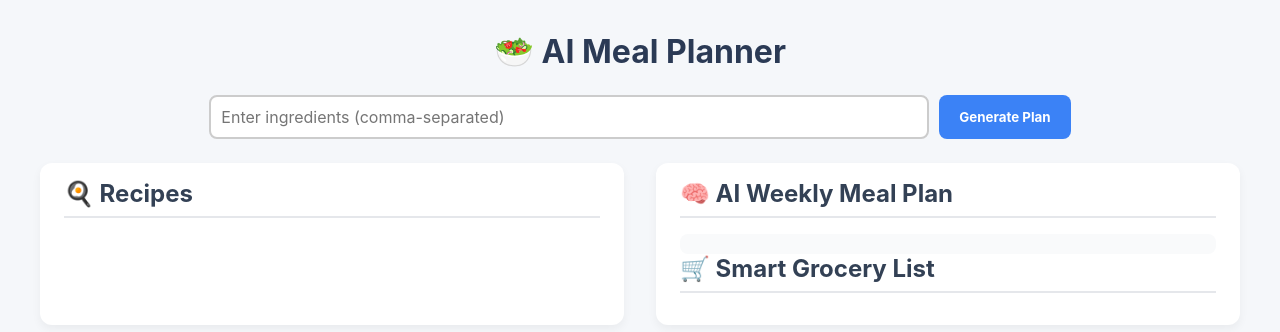
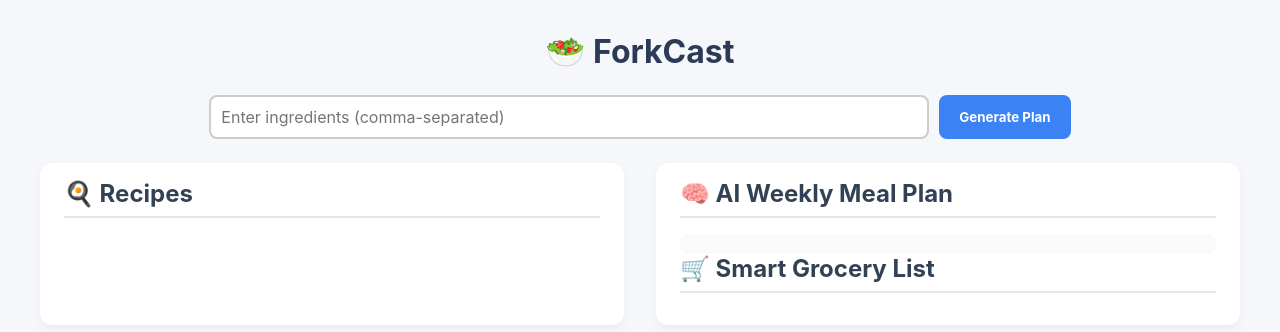
Before and after one commit to phoebila/paystand-ai-food-bot, a Flask app: page / in a window 1280 px wide. Shown: the top 332 px of the page. Run offline with Flask 3, Linux system fonts and the light colour scheme.

Commit message:
updating title

```diff
--- a/templates/index.html
+++ b/templates/index.html
@@ -3,12 +3,12 @@
 <head>
   <meta charset="UTF-8">
   <meta name="viewport" content="width=device-width, initial-scale=1.0">
-  <title>AI Meal Planner</title>
+  <title>ForkCast</title>
   <link rel="stylesheet" href="../static/style.css">
 </head>
 <body>
   <div class="container">
-    <h1>🥗 AI Meal Planner</h1>
+    <h1>🥗 ForkCast</h1>
     <form id="ingredientForm">
       <input type="text" name="ingredients" placeholder="Enter ingredients (comma-separated)" required>
       <button type="submit">Generate Plan</button>
```
